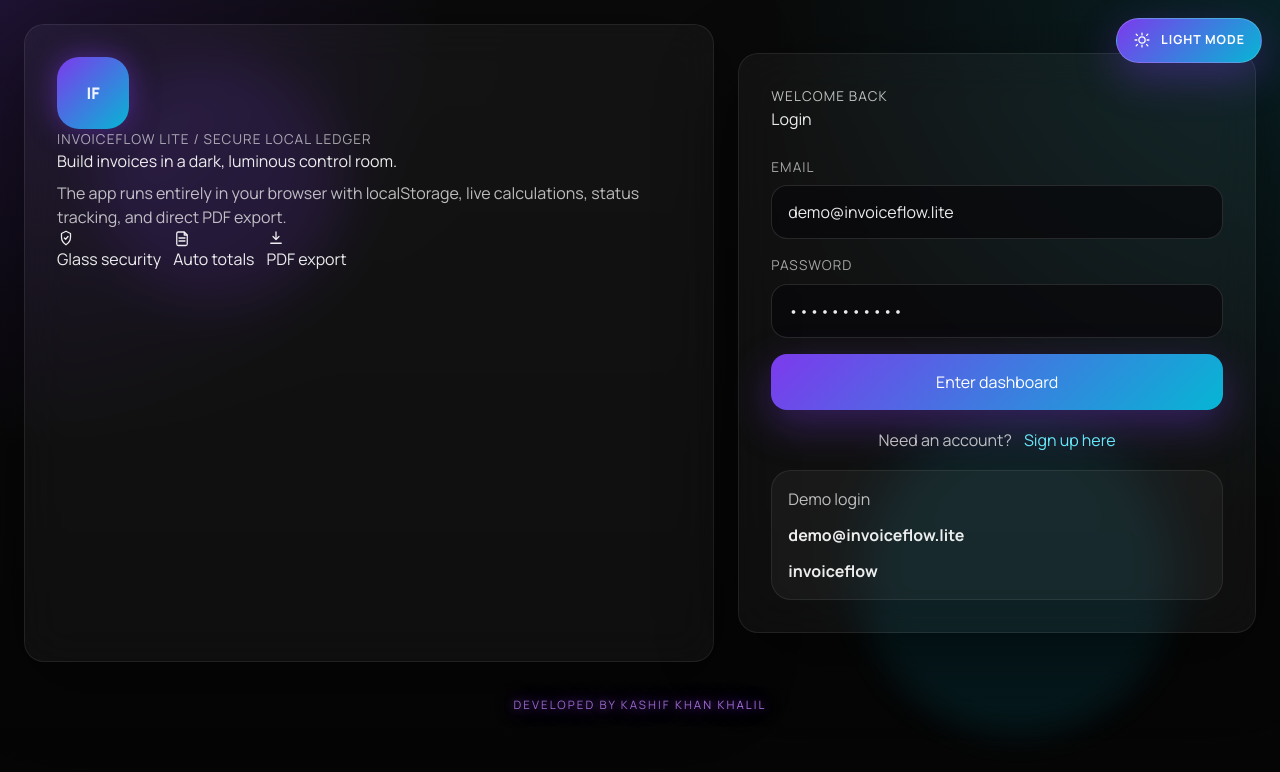
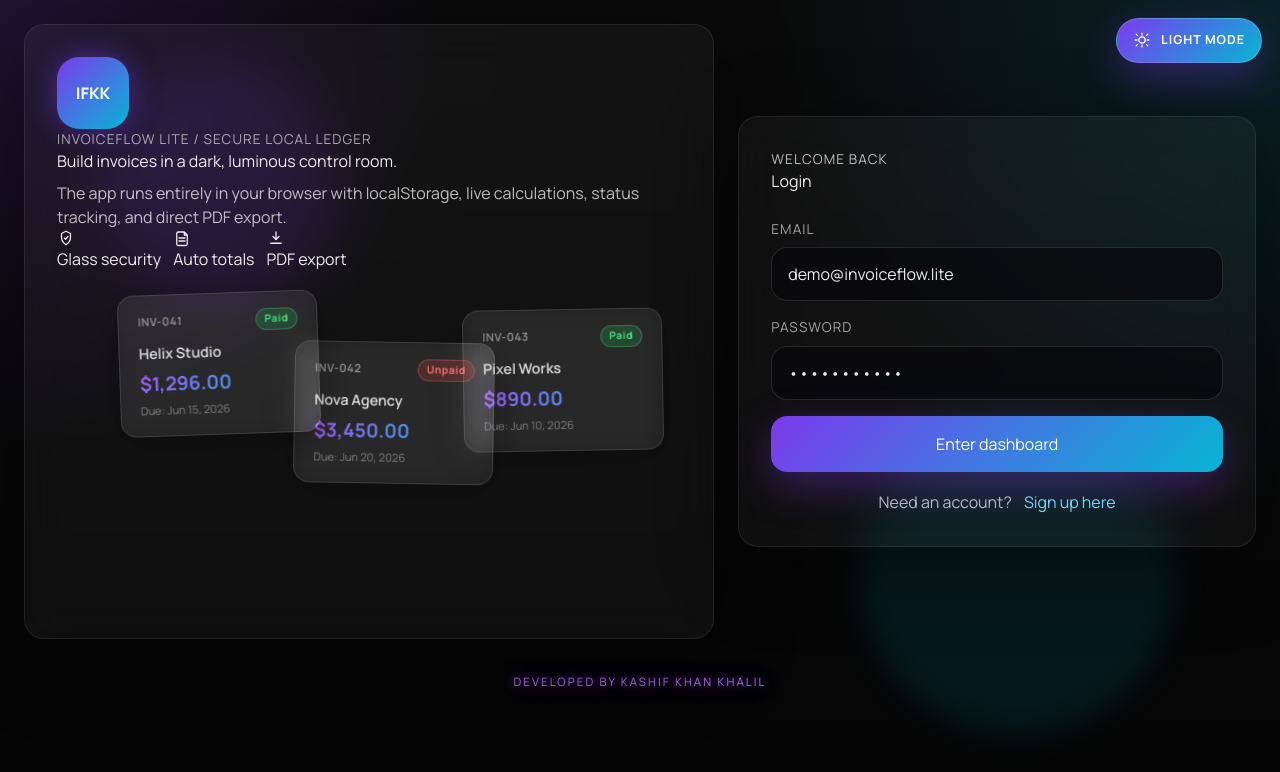
Before and after one commit to kali-lover333/InvoiceFlow-Lite, a React (Vite) app: page /login in a window 1280 px wide. Shown: the top 772 px of the page. Built offline with nearby package versions, Linux system fonts and the light colour scheme.

Commit message:
premium animations + IFKK logo + floating cards

```diff
--- a/index.html
+++ b/index.html
@@ -4,7 +4,7 @@
     <meta charset="UTF-8" />
     <link rel="icon" type="image/svg+xml" href="/favicon.svg" />
     <meta name="viewport" content="width=device-width, initial-scale=1.0" />
-    <title>InvoiceFlow by Kashif Khan Khalil</title>
+    <title>InvoiceFlow by Kashif Khalil</title>
   </head>
   <body>
     <div id="root"></div>
--- a/src/App.css
+++ b/src/App.css
@@ -840,3 +840,356 @@ select:focus {
     min-width: 0;
   }
 }
+
+/* ── Floating Invoice Cards ── */
+.floating-cards-container {
+  position: relative;
+  width: 100%;
+  height: 220px;
+  margin-top: 2rem;
+}
+
+.floating-card {
+  position: absolute;
+  background: rgba(255,255,255,0.06);
+  backdrop-filter: blur(12px);
+  border: 1px solid rgba(255,255,255,0.12);
+  border-radius: 16px;
+  padding: 1rem 1.2rem;
+  width: 200px;
+  box-shadow: 0 8px 32px rgba(0,0,0,0.3);
+  transition: transform 0.3s ease;
+}
+
+.floating-card:hover {
+  transform: translateY(-6px) scale(1.03) !important;
+}
+
+.floating-card-1 {
+  top: 0;
+  left: 10%;
+  animation: floatCard1 4s ease-in-out infinite;
+  z-index: 3;
+}
+
+.floating-card-2 {
+  top: 40px;
+  left: 38%;
+  animation: floatCard2 5s ease-in-out infinite;
+  z-index: 2;
+}
+
+.floating-card-3 {
+  top: 10px;
+  left: 65%;
+  animation: floatCard3 4.5s ease-in-out infinite;
+  z-index: 1;
+}
+
+@keyframes floatCard1 {
+  0%, 100% { transform: translateY(0px) rotate(-2deg); }
+  50% { transform: translateY(-12px) rotate(-2deg); }
+}
+
+@keyframes floatCard2 {
+  0%, 100% { transform: translateY(0px) rotate(1deg); }
+  50% { transform: translateY(-16px) rotate(1deg); }
+}
+
+@keyframes floatCard3 {
+  0%, 100% { transform: translateY(0px) rotate(-1deg); }
+  50% { transform: translateY(-10px) rotate(-1deg); }
+}
+
+.fc-header {
+  display: flex;
+  justify-content: space-between;
+  align-items: center;
+  margin-bottom: 0.6rem;
+}
+
+.fc-label {
+  font-size: 0.7rem;
+  color: rgba(255,255,255,0.5);
+  font-weight: 600;
+  letter-spacing: 0.05em;
+}
+
+.fc-badge {
+  font-size: 0.65rem;
+  font-weight: 700;
+  padding: 2px 8px;
+  border-radius: 20px;
+  letter-spacing: 0.05em;
+}
+
+.fc-paid {
+  background: rgba(34,197,94,0.2);
+  color: #4ade80;
+  border: 1px solid rgba(74,222,128,0.3);
+}
+
+.fc-unpaid {
+  background: rgba(239,68,68,0.2);
+  color: #f87171;
+  border: 1px solid rgba(248,113,113,0.3);
+}
+
+.fc-client {
+  font-size: 0.9rem;
+  font-weight: 600;
+  color: rgba(255,255,255,0.85);
+  margin-bottom: 0.3rem;
+}
+
+.fc-amount {
+  font-size: 1.2rem;
+  font-weight: 700;
+  background: linear-gradient(135deg, #a855f7, #06b6d4);
+  -webkit-background-clip: text;
+  -webkit-text-fill-color: transparent;
+  background-clip: text;
+  margin-bottom: 0.3rem;
+}
+
+.fc-date {
+  font-size: 0.7rem;
+  color: rgba(255,255,255,0.4);
+}
+
+/* Light mode floating cards */
+[data-theme="light"] .floating-card {
+  background: rgba(255,255,255,0.7);
+  border: 1px solid rgba(168,85,247,0.2);
+  box-shadow: 0 8px 32px rgba(168,85,247,0.15);
+}
+
+[data-theme="light"] .fc-client {
+  color: #1e1b4b;
+}
+
+[data-theme="light"] .fc-label {
+  color: rgba(30,27,75,0.5);
+}
+
+/* ══════════════════════════════════════
+   PREMIUM ROYAL ANIMATIONS & INTERACTIONS
+   ══════════════════════════════════════ */
+
+/* Global smooth transitions */
+*, *::before, *::after {
+  transition-property: transform, box-shadow, background, border-color, opacity, color;
+  transition-duration: 0.25s;
+  transition-timing-function: cubic-bezier(0.4, 0, 0.2, 1);
+}
+
+/* ── Sidebar Nav Links ── */
+.nav-link {
+  position: relative;
+  overflow: hidden;
+}
+
+.nav-link::before {
+  content: '';
+  position: absolute;
+  left: 0;
+  top: 0;
+  height: 100%;
+  width: 3px;
+  background: linear-gradient(180deg, #a855f7, #06b6d4);
+  transform: scaleY(0);
+  transition: transform 0.3s cubic-bezier(0.4, 0, 0.2, 1);
+  border-radius: 0 4px 4px 0;
+}
+
+.nav-link:hover::before,
+.nav-link.active::before {
+  transform: scaleY(1);
+}
+
+.nav-link:hover {
+  transform: translateX(4px);
+  background: rgba(168, 85, 247, 0.15) !important;
+  border-color: rgba(168, 85, 247, 0.3) !important;
+  box-shadow: 0 0 20px rgba(168, 85, 247, 0.2);
+  color: #c084fc !important;
+}
+
+/* ── Stat Cards ── */
+.stat-card {
+  position: relative;
+  overflow: hidden;
+  cursor: default;
+}
+
+.stat-card::after {
+  content: '';
+  position: absolute;
+  inset: 0;
+  background: linear-gradient(135deg, rgba(168,85,247,0.1), rgba(6,182,212,0.1));
+  opacity: 0;
+  transition: opacity 0.3s ease;
+  border-radius: inherit;
+}
+
+.stat-card:hover {
+  transform: translateY(-6px) scale(1.02);
+  box-shadow: 0 20px 60px rgba(168, 85, 247, 0.25), 0 0 0 1px rgba(168,85,247,0.3);
+  border-color: rgba(168, 85, 247, 0.4) !important;
+}
+
+.stat-card:hover::after {
+  opacity: 1;
+}
+
+.stat-card:hover strong {
+  background: linear-gradient(135deg, #a855f7, #06b6d4);
+  -webkit-background-clip: text;
+  -webkit-text-fill-color: transparent;
+  background-clip: text;
+}
+
+/* ── Buttons ── */
+.button-primary {
+  position: relative;
+  overflow: hidden;
+}
+
+.button-primary::before {
+  content: '';
+  position: absolute;
+  top: 50%;
+  left: 50%;
+  width: 0;
+  height: 0;
+  background: rgba(255,255,255,0.2);
+  border-radius: 50%;
+  transform: translate(-50%, -50%);
+  transition: width 0.5s ease, height 0.5s ease;
+}
+
+.button-primary:hover::before {
+  width: 300px;
+  height: 300px;
+}
+
+.button-primary:hover {
+  transform: translateY(-2px);
+  box-shadow: 0 10px 40px rgba(168, 85, 247, 0.5);
+  filter: brightness(1.1);
+}
+
+.button-primary:active {
+  transform: translateY(0px) scale(0.98);
+}
+
+/* ── Invoice Table Rows ── */
+.invoice-row,
+tr {
+  transition: all 0.2s ease !important;
+}
+
+.invoice-row:hover,
+tbody tr:hover {
+  background: rgba(168, 85, 247, 0.08) !important;
+  box-shadow: inset 3px 0 0 #a855f7, 0 4px 20px rgba(168,85,247,0.1);
+  transform: translateX(3px);
+}
+
+/* ── Glass Panels ── */
+.glass-panel {
+  transition: box-shadow 0.3s ease, border-color 0.3s ease !important;
+}
+
+.glass-panel:hover {
+  box-shadow: 0 8px 40px rgba(168, 85, 247, 0.15);
+  border-color: rgba(168, 85, 247, 0.2) !important;
+}
+
+/* ── Input Fields ── */
+input, select, textarea {
+  transition: all 0.25s ease !important;
+}
+
+input:focus, select:focus, textarea:focus {
+  transform: scale(1.01);
+  box-shadow: 0 0 0 2px rgba(168,85,247,0.4), 0 4px 20px rgba(168,85,247,0.15) !important;
+  border-color: #a855f7 !important;
+}
+
+/* ── Status Badges ── */
+.status-badge {
+  transition: all 0.2s ease !important;
+  cursor: pointer;
+}
+
+.status-badge:hover {
+  transform: scale(1.1);
+  box-shadow: 0 0 15px currentColor;
+  filter: brightness(1.2);
+}
+
+/* ── Action Buttons (edit, delete, download) ── */
+button:not(.button-primary):not(.theme-toggle) {
+  transition: all 0.2s ease !important;
+}
+
+button:not(.button-primary):not(.theme-toggle):hover {
+  transform: translateY(-2px) scale(1.05);
+  filter: brightness(1.2);
+}
+
+/* ── Brand Mark / Logo ── */
+.brand-mark {
+  transition: all 0.3s ease !important;
+}
+
+.brand-mark:hover {
+  transform: rotate(5deg) scale(1.1);
+  box-shadow: 0 0 30px rgba(168, 85, 247, 0.6);
+}
+
+/* ── Page Load Animation ── */
+@keyframes fadeSlideIn {
+  from {
+    opacity: 0;
+    transform: translateY(20px);
+  }
+  to {
+    opacity: 1;
+    transform: translateY(0);
+  }
+}
+
+.stat-card {
+  animation: fadeSlideIn 0.5s ease forwards;
+}
+
+.stat-card:nth-child(1) { animation-delay: 0.1s; }
+.stat-card:nth-child(2) { animation-delay: 0.2s; }
+.stat-card:nth-child(3) { animation-delay: 0.3s; }
+.stat-card:nth-child(4) { animation-delay: 0.4s; }
+
+/* ── Topbar ── */
+.topbar {
+  transition: all 0.3s ease !important;
+}
+
+.topbar:hover {
+  box-shadow: 0 4px 30px rgba(168, 85, 247, 0.15);
+}
+
+/* ── Floating Cards Hover Enhancement ── */
+.floating-card {
+  transition: all 0.3s cubic-bezier(0.4, 0, 0.2, 1) !important;
+}
+
+/* ── Glow pulse on active nav ── */
+@keyframes glowPulse {
+  0%, 100% { box-shadow: 0 0 10px rgba(168,85,247,0.3); }
+  50% { box-shadow: 0 0 25px rgba(168,85,247,0.6); }
+}
+
+.nav-link.active {
+  animation: glowPulse 2s ease-in-out infinite;
+}
--- a/src/App.jsx
+++ b/src/App.jsx
@@ -472,7 +472,7 @@ function AuthPage({ mode, users, session, setUsers, setSession }) {
 
       <section className="auth-hero glass-panel">
         <div className="brand-mark brand-mark-large">
-          <span>IF</span>
+          <span>IFKK</span>
         </div>
         <p className="eyebrow">InvoiceFlow Lite / secure local ledger</p>
         <h1>Build invoices in a dark, luminous control room.</h1>
@@ -484,6 +484,38 @@ function AuthPage({ mode, users, session, setUsers, setSession }) {
           <span className="feature-chip"><ShieldIcon /> Glass security</span>
           <span className="feature-chip"><InvoiceIcon /> Auto totals</span>
           <span className="feature-chip"><DownloadIcon /> PDF export</span>
+        </div>
+
+        <div className="floating-cards-container">
+          <div className="floating-card floating-card-1">
+            <div className="fc-header">
+              <span className="fc-label">INV-041</span>
+              <span className="fc-badge fc-paid">Paid</span>
+            </div>
+            <div className="fc-client">Helix Studio</div>
+            <div className="fc-amount">$1,296.00</div>
+            <div className="fc-date">Due: Jun 15, 2026</div>
+          </div>
+
+          <div className="floating-card floating-card-2">
+            <div className="fc-header">
+              <span className="fc-label">INV-042</span>
+              <span className="fc-badge fc-unpaid">Unpaid</span>
+            </div>
+            <div className="fc-client">Nova Agency</div>
+            <div className="fc-amount">$3,450.00</div>
+            <div className="fc-date">Due: Jun 20, 2026</div>
+          </div>
+
+          <div className="floating-card floating-card-3">
+            <div className="fc-header">
+              <span className="fc-label">INV-043</span>
+              <span className="fc-badge fc-paid">Paid</span>
+            </div>
+            <div className="fc-client">Pixel Works</div>
+            <div className="fc-amount">$890.00</div>
+            <div className="fc-date">Due: Jun 10, 2026</div>
+          </div>
         </div>
       </section>
 
@@ -525,11 +557,7 @@ function AuthPage({ mode, users, session, setUsers, setSession }) {
           <Link to={isLogin ? '/signup' : '/login'}>{isLogin ? 'Sign up here' : 'Go to login'}</Link>
         </p>
 
-        <div className="demo-banner">
-          <span>Demo login</span>
-          <strong>{DEMO_USER.email}</strong>
-          <strong>{DEMO_USER.password}</strong>
-        </div>
+
       </section>
 
       <SiteFooter />
@@ -1070,7 +1098,7 @@ function AppShell({ currentUser, onLogout }) {
       <aside className="sidebar glass-panel">
         <div>
           <div className="brand-lockup sidebar-brand">
-            <div className="brand-mark"><span>IF</span></div>
+            <div className="brand-mark"><span>IFKK</span></div>
             <div>
               <p className="eyebrow">InvoiceFlow Lite</p>
               <h2>Neural billing</h2>
@@ -1191,7 +1219,7 @@ function AppRoutes() {
   const currentUser = users.find((user) => user.email === session?.email) || null
 
   useEffect(() => {
-    document.title = 'InvoiceFlow Lite'
+    document.title = 'InvoiceFlow by Kashif Khan Khalil'
   }, [])
 
   useEffect(() => {
```
